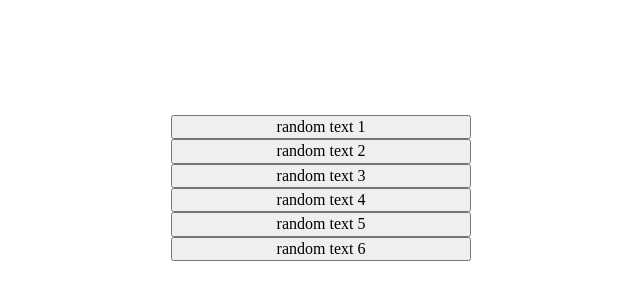
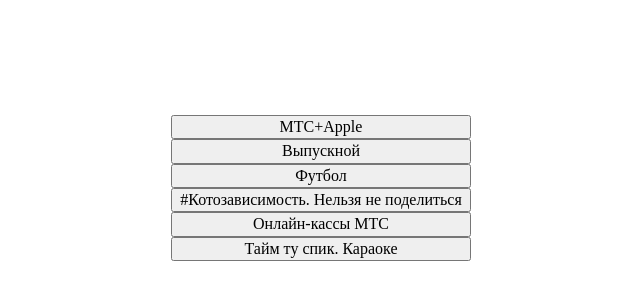
Before and after one commit to Extnow/test-task, a React (Create React App) app: page / in a window 1280 px wide. Shown: the part 212-512 px from the top of the page, without its empty margins (319-959 px from the left). Built offline with nearby package versions, Linux system fonts and the light colour scheme.

Commit message:
separated date in json file

```diff
--- a/src/List.js
+++ b/src/List.js
@@ -2,6 +2,7 @@
 import styled from 'styled-components';
 import Modal from './Modal';
 import Btn from './Btn';
+import itemsData from './itemsData.json';
 
 const ListWrapper = styled.div`
   width: 300px;
@@ -13,32 +14,7 @@
 
 export default class List extends React.Component {
   state = {
-    items: [
-      {
-        id: 1,
-        text: 'random text 1',
-      },
-      {
-        id: 2,
-        text: 'random text 2',
-      },
-      {
-        id: 3,
-        text: 'random text 3',
-      },
-      {
-        id: 4,
-        text: 'random text 4',
-      },
-      {
-        id: 5,
-        text: 'random text 5',
-      },
-      {
-        id: 6,
-        text: 'random text 6',
-      },
-    ],
+    items: itemsData,
     isModalOpen: false,
     currentText: null,
     currentId: null,
--- /dev/null
+++ b/src/itemsData.json
@@ -0,0 +1,26 @@
+[
+  {
+    "id": 1,
+    "text": "МТС+Apple"
+  },
+  {
+    "id": 2,
+    "text": "Выпускной"
+  },
+  {
+    "id": 3,
+    "text": "Футбол"
+  },
+  {
+    "id": 4,
+    "text": "#Котозависимость. Нельзя не поделиться"
+  },
+  {
+    "id": 5,
+    "text": "Онлайн-кассы МТС"
+  },
+  {
+    "id": 6,
+    "text": "Тайм ту спик. Караоке"
+  }
+]
```
